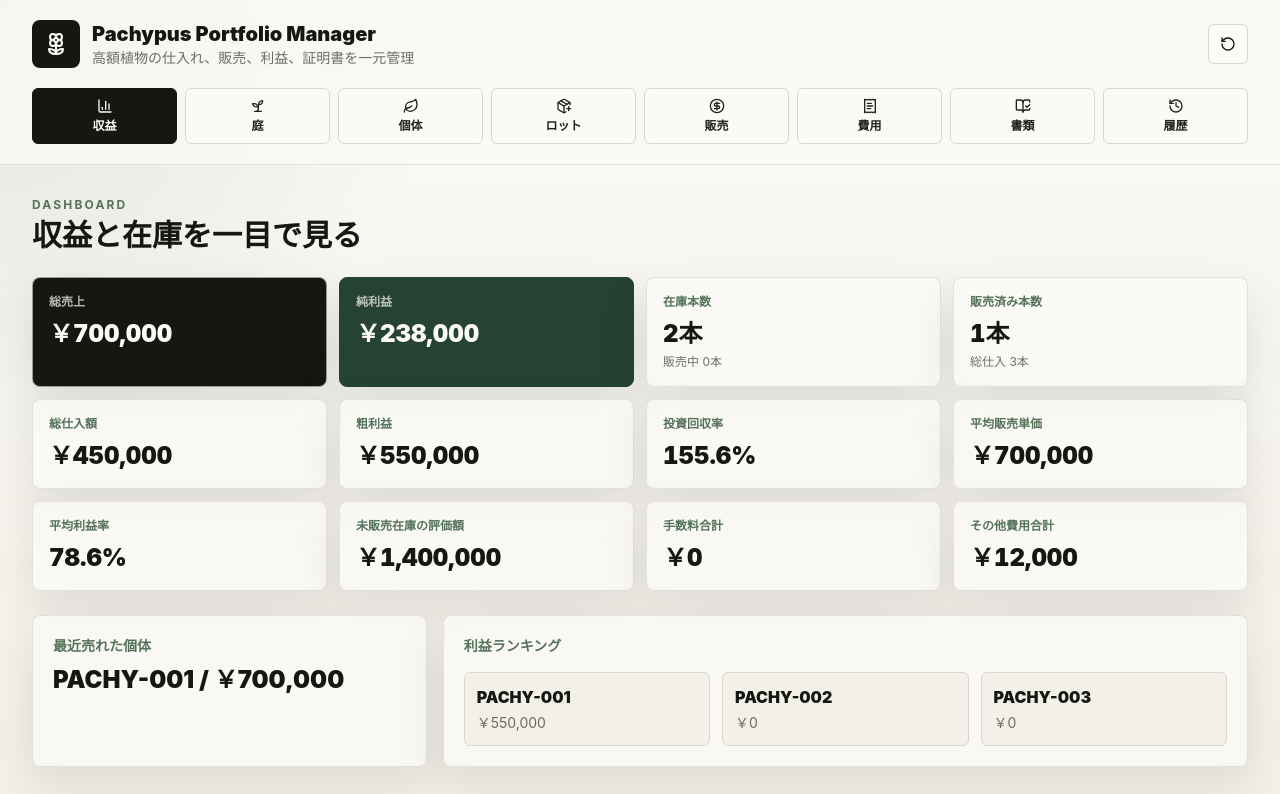
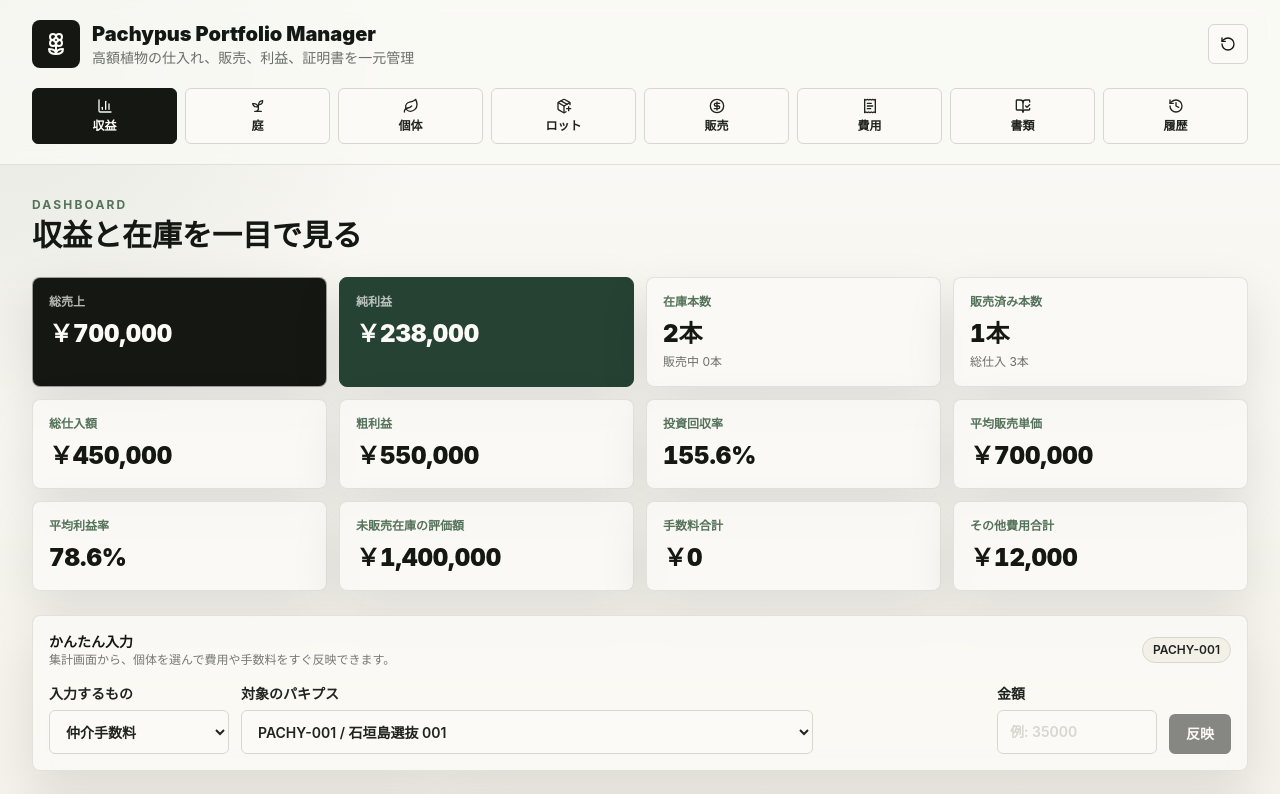
Before and after one commit to Sugurusu/Pachypus, a Next.js app: page / in a window 1280 px wide. Shown: the top 794 px of the page. Built offline with nearby package versions, Linux system fonts and the light colour scheme.

Commit message:
Add quick dashboard entry

```diff
--- a/src/app/page.tsx
+++ b/src/app/page.tsx
@@ -27,6 +27,7 @@ import type React from "react";
 import { useMemo, useState } from "react";
 
 type Tab = "dashboard" | "garden" | "plants" | "lots" | "sale" | "expense" | "documents" | "history";
+type QuickEntryKind = "仲介手数料" | "その他費用";
 
 const tabs: { id: Tab; label: string; icon: React.ElementType }[] = [
   { id: "dashboard", label: "収益", icon: BarChart3 },
@@ -177,8 +178,13 @@ export default function Home() {
         {activeTab === "dashboard" ? (
           <Dashboard
             metrics={metrics}
+            plants={data.plants}
+            lots={data.lots}
+            sales={data.sales}
             recentSaleLabel={recentSale ? `${data.plants.find((plant) => plant.id === recentSale.plantId)?.plantCode ?? ""} / ${yen(recentSale.salePrice)}` : "まだ販売なし"}
             topProfitPlants={topProfitPlants}
+            onAddExpense={actions.addExpense}
+            onUpdateCommission={actions.updateSaleCommission}
           />
         ) : null}
 
@@ -219,12 +225,22 @@ export default function Home() {
 
 function Dashboard({
   metrics,
+  plants,
+  lots,
+  sales,
   recentSaleLabel,
-  topProfitPlants
+  topProfitPlants,
+  onAddExpense,
+  onUpdateCommission
 }: {
   metrics: ReturnType<typeof getMetrics>;
+  plants: Plant[];
+  lots: ReturnType<typeof usePortfolioStore>["data"]["lots"];
+  sales: ReturnType<typeof usePortfolioStore>["data"]["sales"];
   recentSaleLabel: string;
   topProfitPlants: Plant[];
+  onAddExpense: ReturnType<typeof usePortfolioStore>["actions"]["addExpense"];
+  onUpdateCommission: ReturnType<typeof usePortfolioStore>["actions"]["updateSaleCommission"];
 }) {
   return (
     <div className="grid gap-6">
@@ -243,6 +259,7 @@ function Dashboard({
         <MetricCard label="手数料合計" value={yen(metrics.totalCommission)} />
         <MetricCard label="その他費用合計" value={yen(metrics.totalExpenses)} />
       </div>
+      <QuickDashboardEntry plants={plants} lots={lots} sales={sales} onAddExpense={onAddExpense} onUpdateCommission={onUpdateCommission} />
       <div className="grid gap-4 lg:grid-cols-3">
         <Card className="p-5">
           <p className="text-sm font-bold text-leaf">最近売れた個体</p>
@@ -261,6 +278,111 @@ function Dashboard({
         </Card>
       </div>
     </div>
+  );
+}
+
+function QuickDashboardEntry({
+  plants,
+  lots,
+  sales,
+  onAddExpense,
+  onUpdateCommission
+}: {
+  plants: Plant[];
+  lots: ReturnType<typeof usePortfolioStore>["data"]["lots"];
+  sales: ReturnType<typeof usePortfolioStore>["data"]["sales"];
+  onAddExpense: ReturnType<typeof usePortfolioStore>["actions"]["addExpense"];
+  onUpdateCommission: ReturnType<typeof usePortfolioStore>["actions"]["updateSaleCommission"];
+}) {
+  const soldPlantIds = new Set(sales.map((sale) => sale.plantId));
+  const soldPlants = plants.filter((plant) => soldPlantIds.has(plant.id));
+  const defaultPlant = soldPlants[0] ?? plants[0];
+  const [kind, setKind] = useState<QuickEntryKind>("仲介手数料");
+  const [plantId, setPlantId] = useState(defaultPlant?.id ?? "");
+  const [amount, setAmount] = useState("");
+  const [category, setCategory] = useState("鉢");
+
+  const selectedPlant = plants.find((plant) => plant.id === plantId);
+  const targetPlants = kind === "仲介手数料" ? soldPlants : plants;
+  const disabled = !plantId || !amount || Number(amount) < 0 || (kind === "仲介手数料" && !soldPlantIds.has(plantId));
+
+  function saveQuickEntry() {
+    const numericAmount = Number(amount);
+    if (!selectedPlant || disabled) return;
+
+    if (kind === "仲介手数料") {
+      onUpdateCommission(selectedPlant.id, numericAmount);
+    } else {
+      onAddExpense({
+        date: new Date().toISOString().slice(0, 10),
+        plantId: selectedPlant.id,
+        lotId: selectedPlant.lotId || lots[0]?.id || "",
+        category,
+        amount: numericAmount,
+        memo: "ダッシュボードから入力"
+      });
+    }
+
+    setAmount("");
+  }
+
+  return (
+    <Card className="grid gap-4 p-4">
+      <div className="flex flex-col gap-1 sm:flex-row sm:items-center sm:justify-between">
+        <div>
+          <p className="text-sm font-black text-ink">かんたん入力</p>
+          <p className="text-xs text-sumi/60">集計画面から、個体を選んで費用や手数料をすぐ反映できます。</p>
+        </div>
+        <Badge>{selectedPlant?.plantCode ?? "個体未選択"}</Badge>
+      </div>
+      <div className="grid gap-3 lg:grid-cols-[180px_1fr_160px_160px_auto]">
+        <Field label="入力するもの">
+          <Select
+            value={kind}
+            onChange={(event) => {
+              const nextKind = event.target.value as QuickEntryKind;
+              const nextPlants = nextKind === "仲介手数料" ? soldPlants : plants;
+              setKind(nextKind);
+              setPlantId(nextPlants[0]?.id ?? "");
+            }}
+          >
+            <option>仲介手数料</option>
+            <option>その他費用</option>
+          </Select>
+        </Field>
+        <Field label="対象のパキプス">
+          <Select value={plantId} onChange={(event) => setPlantId(event.target.value)}>
+            {targetPlants.map((plant) => (
+              <option key={plant.id} value={plant.id}>
+                {plant.plantCode} / {plant.name}
+              </option>
+            ))}
+          </Select>
+        </Field>
+        {kind === "その他費用" ? (
+          <Field label="費用カテゴリ">
+            <Select value={category} onChange={(event) => setCategory(event.target.value)}>
+              {["鉢", "土", "薬剤", "送料", "撮影費", "管理費", "移動費", "植替え費", "その他"].map((value) => (
+                <option key={value}>{value}</option>
+              ))}
+            </Select>
+          </Field>
+        ) : (
+          <div className="hidden lg:block" />
+        )}
+        <Field label="金額">
+          <Input type="number" min="0" inputMode="numeric" value={amount} onChange={(event) => setAmount(event.target.value)} placeholder="例: 35000" />
+        </Field>
+        <div className="flex items-end">
+          <Button className="w-full whitespace-nowrap" disabled={disabled} onClick={saveQuickEntry}>
+            反映
+          </Button>
+        </div>
+      </div>
+      {kind === "仲介手数料" && soldPlants.length === 0 ? (
+        <p className="text-sm text-clay">販売済みの個体がまだないため、先に販売入力をしてください。</p>
+      ) : null}
+    </Card>
   );
 }
 
--- a/src/lib/storage.ts
+++ b/src/lib/storage.ts
@@ -238,6 +238,57 @@ export function usePortfolioStore() {
           ]
         }));
       },
+      updateSaleCommission(plantId: string, commissionAmount: number) {
+        const timestamp = nowIso();
+        setData((current) => {
+          const targetSale = [...current.sales].reverse().find((sale) => sale.plantId === plantId);
+          const plant = current.plants.find((item) => item.id === plantId);
+          if (!targetSale || !plant) return current;
+
+          const commissionRate = targetSale.salePrice > 0 ? (commissionAmount / targetSale.salePrice) * 100 : 0;
+          const otherCost = targetSale.shippingCost + targetSale.otherCost;
+          const netProfit = targetSale.salePrice - plant.purchaseCost - commissionAmount - otherCost;
+
+          return {
+            ...current,
+            sales: current.sales.map((sale) =>
+              sale.id === targetSale.id
+                ? {
+                    ...sale,
+                    commissionRate,
+                    commissionAmount,
+                    receivedAmount: sale.salePrice - commissionAmount - otherCost,
+                    netProfit,
+                    updatedAt: timestamp
+                  }
+                : sale
+            ),
+            plants: current.plants.map((item) =>
+              item.id === plantId
+                ? calculatePlantProfit({
+                    ...item,
+                    commissionRate,
+                    commissionAmount,
+                    otherCost,
+                    updatedAt: timestamp
+                  })
+                : item
+            ),
+            activityLogs: [
+              {
+                id: uid("activity"),
+                type: "費用",
+                plantId,
+                lotId: plant.lotId,
+                description: `${plant.plantCode} の仲介手数料を ${commissionAmount.toLocaleString("ja-JP")}円に更新`,
+                date: timestamp.slice(0, 10),
+                createdAt: timestamp
+              },
+              ...current.activityLogs
+            ]
+          };
+        });
+      },
       updateDocument(documentId: string, status: PlantDocument["status"]) {
         const timestamp = nowIso();
         setData((current) => ({
```
